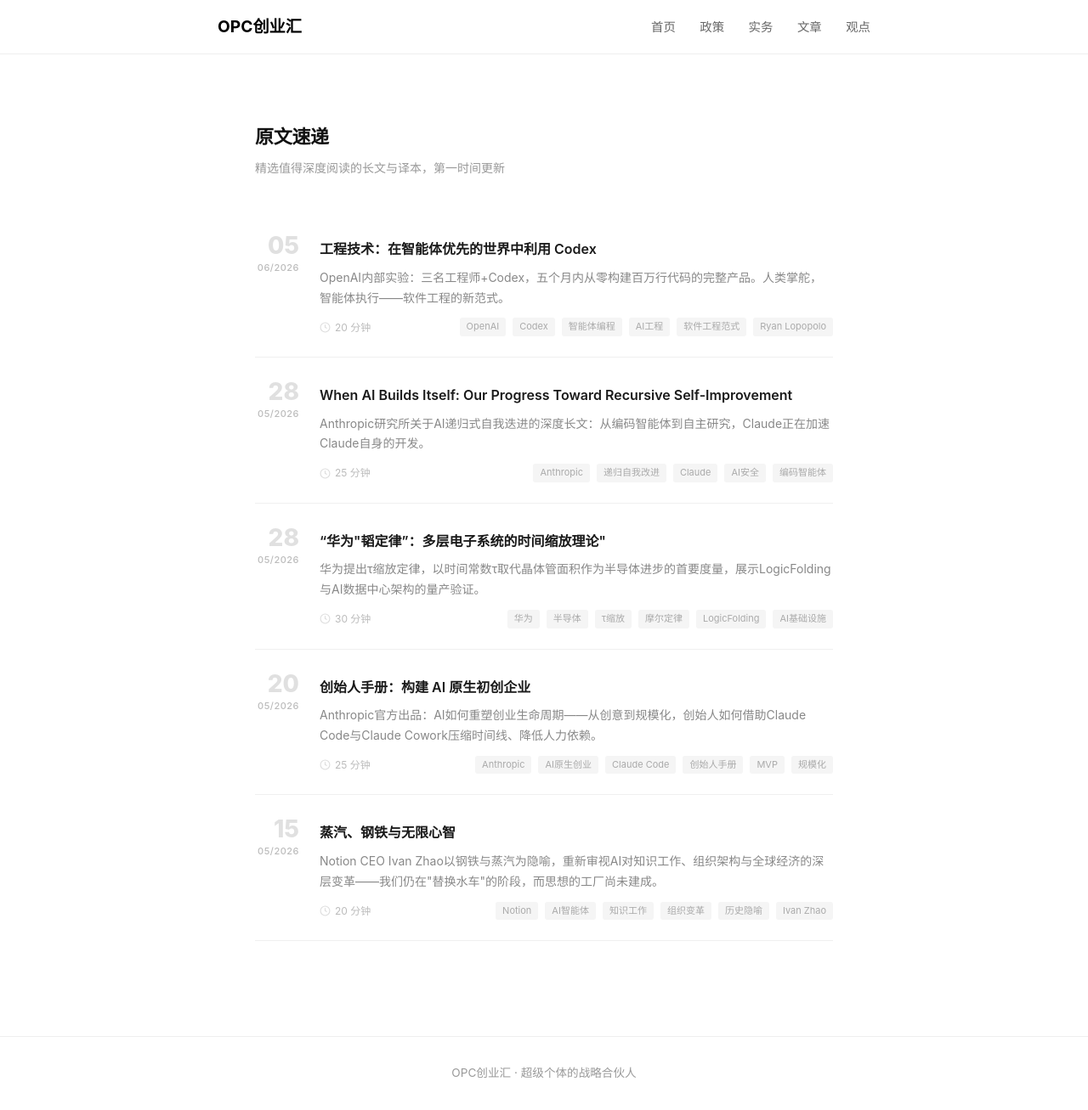
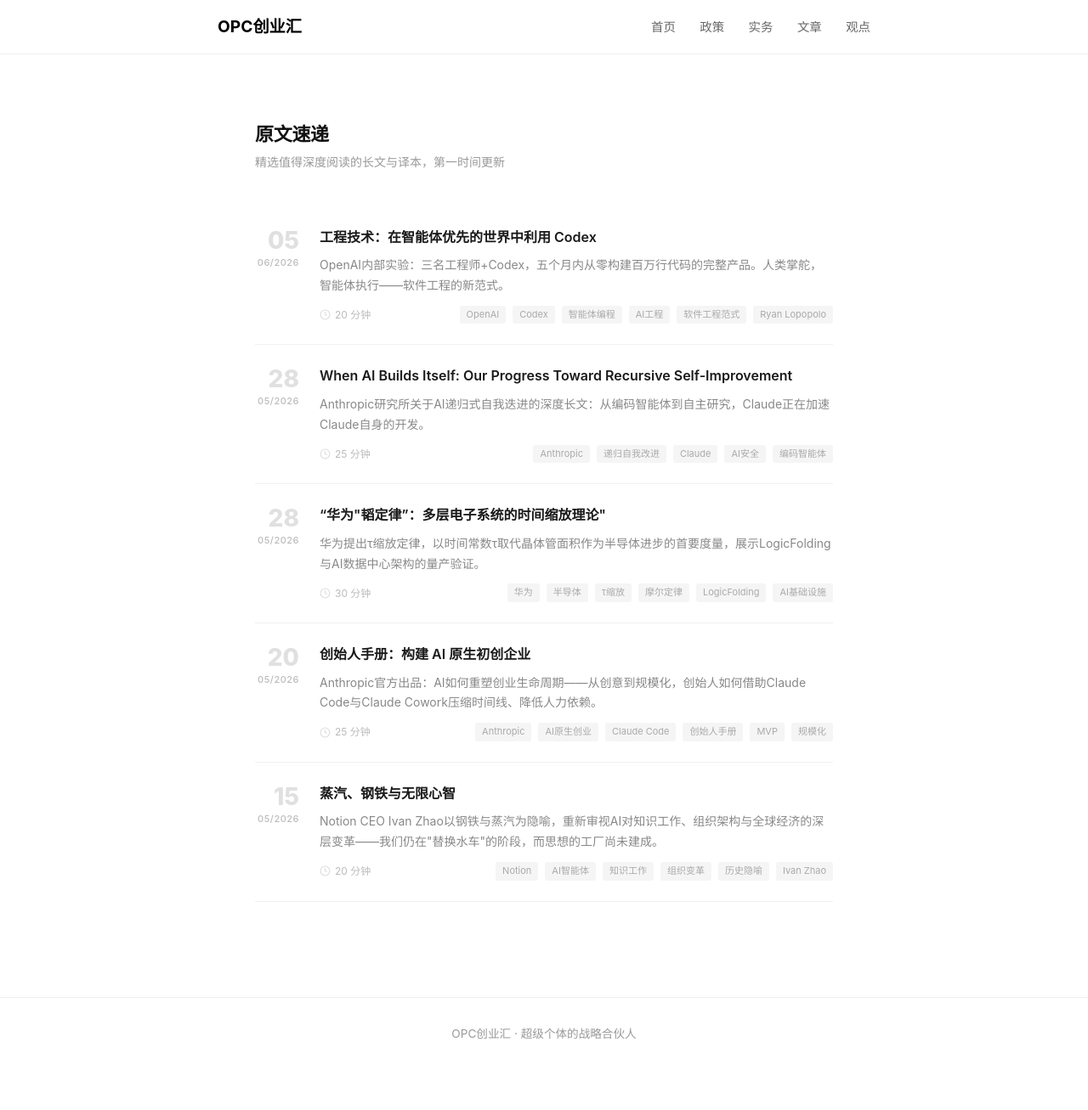
Before and after one commit to Caro-Li-C/opcstartup-site, a Jekyll site: the page built from posts/index.html, in a window 1280 px wide. Shown: the whole page at 85% size. Built offline with Jekyll 4.4.1, drawn with Linux system fonts in a browser that asks for light colours; after the commit the page ends 1260 px from its top, so only the background shows below that.

Commit message:
Update main.css

```diff
--- a/assets/css/main.css
+++ b/assets/css/main.css
@@ -124,21 +124,23 @@
   margin-bottom: 40px;
 }
 
-.articles-page .page-title {
+.articles-page .page-header .page-title {
   font-size: 22px;
   font-weight: 700;
   color: #111;
   margin-bottom: 8px;
   letter-spacing: -0.3px;
+  line-height: 1.3;
 }
 
-.articles-page .page-subtitle {
+.articles-page .page-header .page-subtitle {
   font-size: 14px;
   color: #999;
   font-weight: 400;
+  margin: 0;
 }
 
-.post-item {
+.articles-page .post-list .post-item {
   display: flex;
   gap: 24px;
   padding: 24px 0;
@@ -147,7 +149,7 @@
   transition: all 0.2s ease;
 }
 
-.post-item:hover {
+.articles-page .post-list .post-item:hover {
   padding-left: 12px;
   padding-right: 12px;
   margin-left: -12px;
@@ -158,14 +160,14 @@
   box-shadow: 0 2px 8px rgba(0,0,0,0.04);
 }
 
-.post-item .post-left {
+.articles-page .post-list .post-item .post-left {
   flex-shrink: 0;
   width: 52px;
   text-align: right;
   padding-top: 2px;
 }
 
-.post-item .post-date-day {
+.articles-page .post-list .post-item .post-left .post-date-day {
   font-size: 28px;
   font-weight: 800;
   color: #e0e0e0;
@@ -173,11 +175,11 @@
   transition: color 0.2s;
 }
 
-.post-item:hover .post-date-day {
+.articles-page .post-list .post-item:hover .post-left .post-date-day {
   color: #c41e3a;
 }
 
-.post-item .post-date-month {
+.articles-page .post-list .post-item .post-left .post-date-month {
   font-size: 11px;
   color: #bbb;
   margin-top: 4px;
@@ -185,30 +187,30 @@
   letter-spacing: 0.5px;
 }
 
-.post-item .post-main {
+.articles-page .post-list .post-item .post-main {
   flex: 1;
   min-width: 0;
 }
 
-.post-item .post-title {
+.articles-page .post-list .post-item .post-main .post-title {
   font-size: 16px;
   font-weight: 600;
   line-height: 1.6;
   color: #1a1a1a;
-  margin-bottom: 8px;
+  margin: 0 0 8px 0;
 }
 
-.post-item .post-title a {
+.articles-page .post-list .post-item .post-main .post-title a {
   color: inherit;
   text-decoration: none;
   transition: color 0.15s;
 }
 
-.post-item .post-title a:hover {
+.articles-page .post-list .post-item .post-main .post-title a:hover {
   color: #c41e3a;
 }
 
-.post-item .post-description {
+.articles-page .post-list .post-item .post-main .post-description {
   font-size: 14px;
   color: #888;
   line-height: 1.7;
@@ -216,45 +218,48 @@
   -webkit-line-clamp: 2;
   -webkit-box-orient: vertical;
   overflow: hidden;
-  margin-bottom: 12px;
+  margin: 0 0 12px 0;
 }
 
-.post-item .post-footer {
+.articles-page .post-list .post-item .post-main .post-footer {
   display: flex;
   align-items: center;
   gap: 16px;
   font-size: 12px;
 }
 
-.post-item .post-meta-item {
+.articles-page .post-list .post-item .post-main .post-footer .post-meta-item {
   display: flex;
   align-items: center;
   gap: 5px;
   color: #bbb;
 }
 
-.post-item .post-meta-item svg {
+.articles-page .post-list .post-item .post-main .post-footer .post-meta-item svg {
   width: 13px;
   height: 13px;
   opacity: 0.5;
+  flex-shrink: 0;
 }
 
-.post-item .post-tags-inline {
+.articles-page .post-list .post-item .post-main .post-footer .post-tags-inline {
   display: flex;
   gap: 8px;
   margin-left: auto;
+  flex-wrap: wrap;
 }
 
-.post-item .post-tag-inline {
+.articles-page .post-list .post-item .post-main .post-footer .post-tags-inline .post-tag-inline {
   color: #aaa;
   font-size: 11px;
   padding: 2px 8px;
   background: #f5f5f5;
   border-radius: 3px;
   transition: all 0.2s;
+  white-space: nowrap;
 }
 
-.post-item:hover .post-tag-inline {
+.articles-page .post-list .post-item:hover .post-main .post-footer .post-tags-inline .post-tag-inline {
   background: #f0f0f0;
   color: #888;
 }
@@ -264,28 +269,27 @@
     padding: 32px 16px 60px;
   }
 
-  .post-item {
+  .articles-page .post-list .post-item {
     gap: 16px;
   }
 
-  .post-item .post-left {
+  .articles-page .post-list .post-item .post-left {
     width: 44px;
   }
 
-  .post-item .post-date-day {
+  .articles-page .post-list .post-item .post-left .post-date-day {
     font-size: 22px;
   }
 
-  .post-item .post-title {
+  .articles-page .post-list .post-item .post-main .post-title {
     font-size: 15px;
   }
 
-  .post-item .post-description {
+  .articles-page .post-list .post-item .post-main .post-description {
     font-size: 13px;
-    -webkit-line-clamp: 2;
   }
 
-  .post-item .post-tags-inline {
+  .articles-page .post-list .post-item .post-main .post-footer .post-tags-inline {
     display: none;
   }
 }
```
